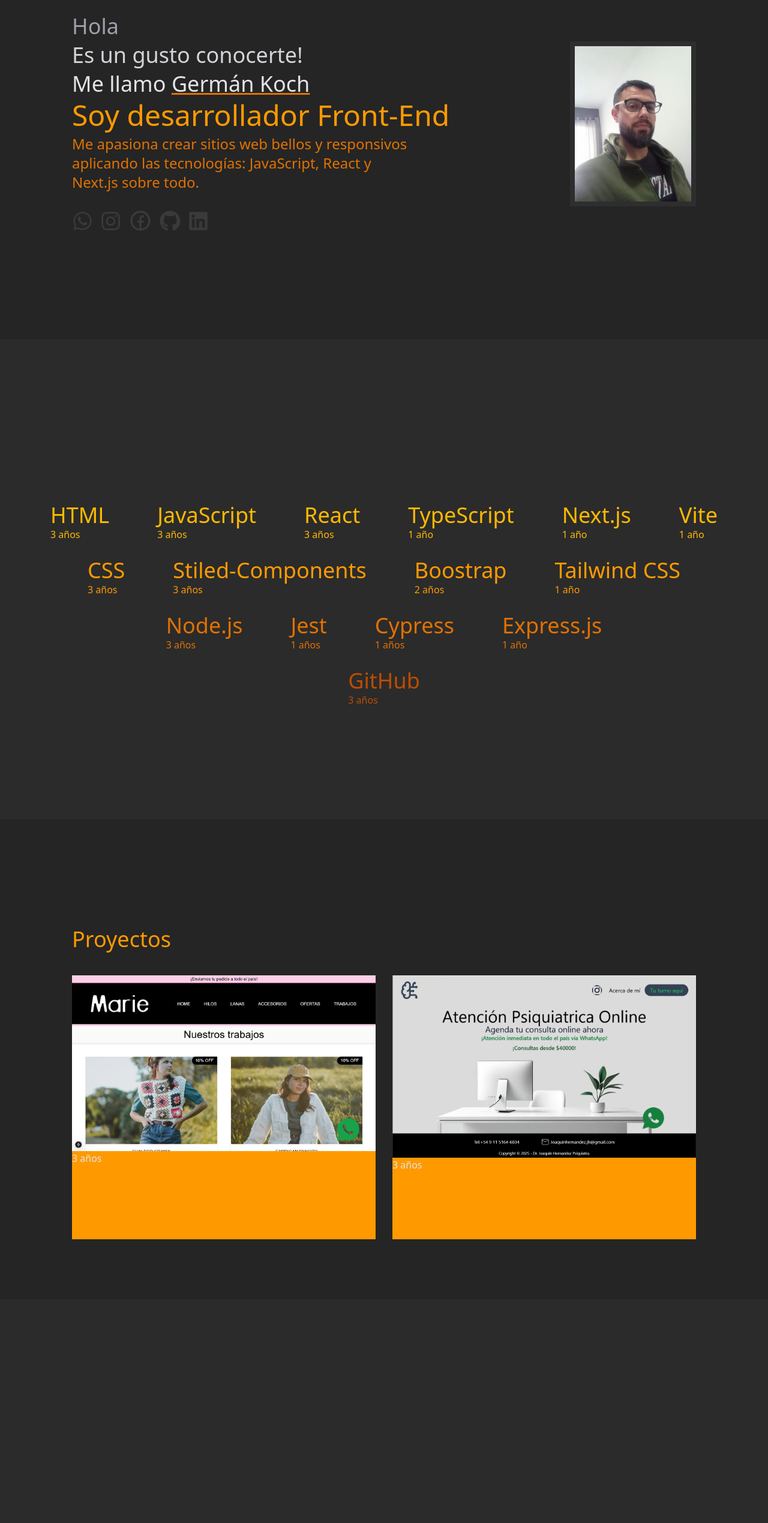
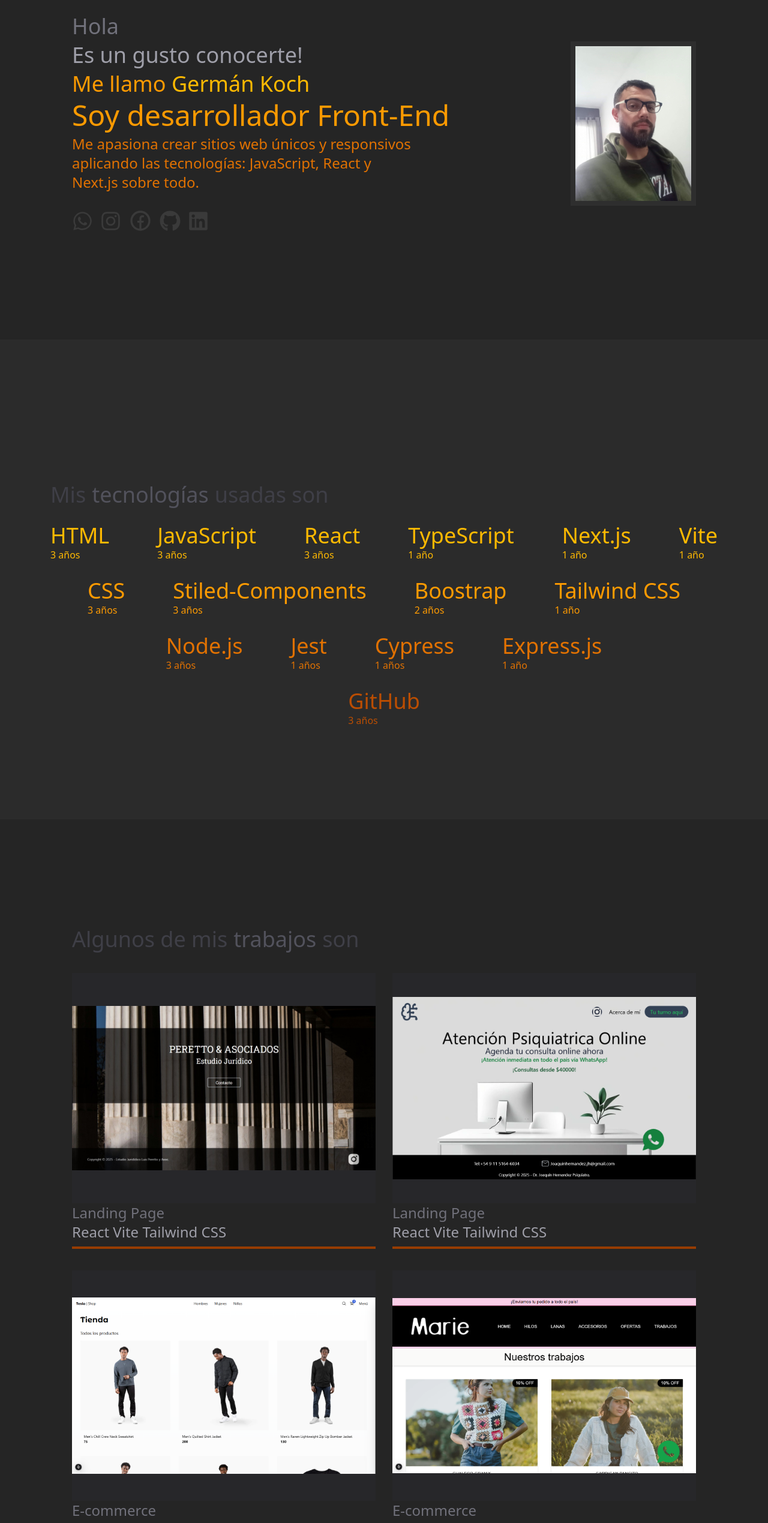
Before and after one commit to GerKoch/my-portfolio, a React (Vite) app: page / in a window 1280 px wide. Shown: the part 234-2773 px from the top of the page at 60% size. Built offline with nearby package versions, Linux system fonts and the light colour scheme.

Commit message:
Work on Portfolio cards

```diff
--- a/src/components/contactLinks/ContactLinks.tsx
+++ b/src/components/contactLinks/ContactLinks.tsx
@@ -7,19 +7,19 @@ const ContactLinks = () => {
   return (
     <div className="flex flex-row items-center gap-3">
       <a href="https://wa.me/5493364621314" target="_blank">
-        <FaWhatsapp size={35} className="text-[#3a3a3a] hover:text-amber-700" />
+        <FaWhatsapp size={35} className="text-[#3a3a3a] hover:text-amber-500" />
       </a>
       <a href="https://www.instagram.com/g357er7/" target="_blank">
-        <FaInstagram size={35} className="text-[#3a3a3a] hover:text-amber-700" />
+        <FaInstagram size={35} className="text-[#3a3a3a] hover:text-amber-600" />
       </a>
       <a href="https://www.facebook.com/ger.jav.1/" target="_blanck">
         <RiFacebookCircleLine size={40} className="text-[#3a3a3a] hover:text-amber-700" />
       </a>
       <a href="https://github.com/GerKoch" target="_blanck">
-        <FaGithub size={35} className="text-[#3a3a3a] hover:text-amber-700" />
+        <FaGithub size={35} className="text-[#3a3a3a] hover:text-amber-600" />
       </a>
       <a href="https://www.linkedin.com/in/germ%C3%A1n-koch-584548224/" target="_blank">
-        <FaLinkedin size={35} className="text-[#3a3a3a] hover:text-amber-700" />
+        <FaLinkedin size={35} className="text-[#3a3a3a] hover:text-amber-500" />
       </a>
     </div>
   )
--- a/src/components/home/Home.tsx
+++ b/src/components/home/Home.tsx
@@ -8,11 +8,11 @@ const Home = () => {
     <div className="bg-[#252525]  flex flex-row items-center justify-center px-30 py-45 pb-[100px] w-screen h-screen">
       <div className="flex flex-col gap-7 p-0">
         <div className="flex flex-col justify-center gap-2">
-          <h2 className="text-4xl text-zinc-400">Hola</h2>
-          <h1 className="text-4xl text-zinc-300">Es un gusto conocerte!</h1>
-          <h1 className="text-4xl text-zinc-200">Me llamo <span className="underline decoration-3 decoration-amber-600">Germán Koch</span></h1>
+          <h2 className="text-4xl text-zinc-500">Hola</h2>
+          <h1 className="text-4xl text-zinc-400">Es un gusto conocerte!</h1>
+          <h1 className="text-4xl text-amber-500">Me llamo <span className="text-amber-400">Germán Koch</span></h1>
           <h1 className="text-5xl text-amber-500">Soy desarrollador Front-End</h1>
-          <h2 className="text-2xl text-amber-600 w-[70%]">Me apasiona crear sitios web bellos y responsivos aplicando las tecnologías: JavaScript, React y Next.js sobre todo.</h2>
+          <h2 className="text-2xl text-amber-600 w-[70%]">Me apasiona crear sitios web únicos y responsivos aplicando las tecnologías: JavaScript, React y Next.js sobre todo.</h2>
         </div>
         <ContactLinks />
       </div >
--- a/src/components/portfolio/Portfolio.tsx
+++ b/src/components/portfolio/Portfolio.tsx
@@ -1,26 +1,59 @@
 import MarieImage from "../../assets/images/Marie-Lanasdesktop.png"
 import PsiImage from "../../assets/images/Psiquiatria-Hernandez-desktop2.png"
+import EstJu from "../../assets/images/Estudio-Juridico.jpg"
+import Teslo from "../../assets/images/Teslo-shop.png"
+
 
 const Portfolio = () => {
   return (
-    <div className="bg-[#252525] flex flex-col px-30 py-45 pb-[100px] gap-10 text-zinc-200 w-screen h-screen">
-      <h1 className="flex items-start text-amber-500 text-4xl">Proyectos</h1>
-      <div className="flex flex-row justify-around gap-7 w-full h-full">
-        <div className="bg-amber-500 w-full">
-          <img
-            src={MarieImage}
-            alt="Marie Lanas image"
-          />
-          <p>3 años</p>
+    <div className="bg-[#252525] flex flex-col px-30 py-45 pb-[100px] gap-10 text-zinc-200 w-screen h-full">
+      <div className="flex flex-col gap-7 p-0">
+        <h1 className="flex items-start text-zinc-700 text-4xl">Algunos de mis<span className="text-zinc-600 ml-2.5 mr-2.5">trabajos</span>son</h1>
+
+        <div className="grid grid-cols-2 gap-7 w-full h-full">
+          <div className="w-full text-2xl flex flex-col border-amber-800 border-b-4 py-2">
+            <img
+              src={EstJu}
+              alt="Estudio Juridico image"
+              className="bg-zinc-800 w-full h-96 object-contain"
+            />
+            <h1 className="text-zinc-500">Landing Page</h1>
+            <h2 className="text-zinc-400">React Vite Tailwind CSS</h2>
+          </div>
+
+          <div className="w-full text-2xl flex flex-col border-amber-800 border-b-4 py-2">
+            <img
+              src={PsiImage}
+              alt="Psiquiatría Online image"
+              className="bg-zinc-800 w-full h-96 object-contain"
+            />
+            <h1 className="text-zinc-500">Landing Page</h1>
+            <h2 className="text-zinc-400">React  Vite  Tailwind CSS</h2>
+          </div>
+
+          <div className="w-full text-2xl flex flex-col border-amber-800 border-b-4 py-2">
+            <img
+              src={Teslo}
+              alt="Teslo Shop Image"
+              className="bg-zinc-800 w-full h-96 object-contain"
+            />
+            <h1 className="text-zinc-500">E-commerce</h1>
+            <h2 className="text-zinc-400">Next.js TypeScript Tailwind CSS</h2>
+          </div>
+
+          <div className="w-full text-2xl flex flex-col border-amber-800 border-b-4 py-2">
+
+            <img
+              src={MarieImage}
+              alt="Marie Lanas image"
+              className="bg-zinc-800 w-full h-96 object-contain"
+            />
+            <h1 className="text-zinc-500">E-commerce</h1>
+            <h2 className="text-zinc-400">Next.js TypeScript Tailwind CSS</h2>
+          </div>
+
+
         </div>
-        <div className="bg-amber-500 w-full">
-          <img
-            src={PsiImage}
-            alt="Psiquiatria image"
-          />
-          <p>3 años</p>
-        </div>
-
 
       </div>
     </div >
--- a/src/components/tecnologies/Tecnologies.tsx
+++ b/src/components/tecnologies/Tecnologies.tsx
@@ -2,7 +2,7 @@ const Tecnologies = () => {
   return (
     <div className="bg-[#2b2b2b] flex flex-row items-center justify-center px-30 py-45 pb-[95px] text-zinc-200 w-screen h-screen">
       <div className="flex flex-col gap-7 p-0">
-
+        <h1 className="flex items-start text-zinc-700 text-4xl">Mis<span className="text-zinc-600 ml-2.5 mr-2.5">tecnologías</span>usadas son</h1>
         <div className="flex flex-row justify-center gap-20 text-amber-400">
           <div>
             <h2 className="text-4xl">HTML</h2>
```
Also changed, not shown: src/assets/images/Estudio-Juridico.jpg (added), src/assets/images/Teslo-shop.png (added).
